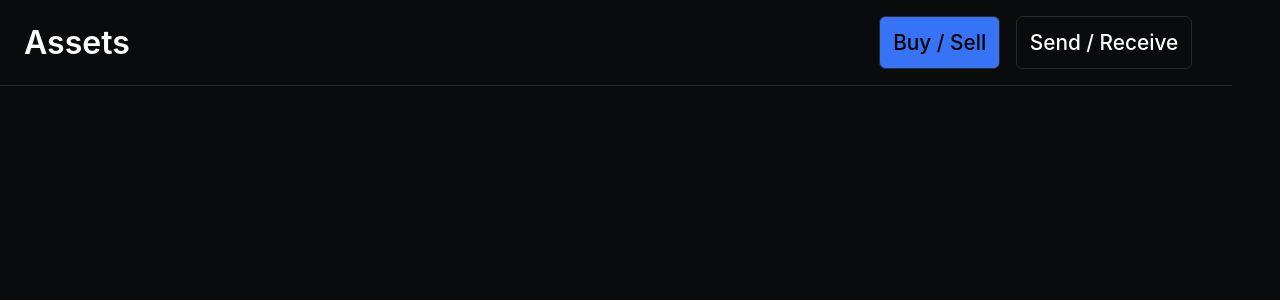
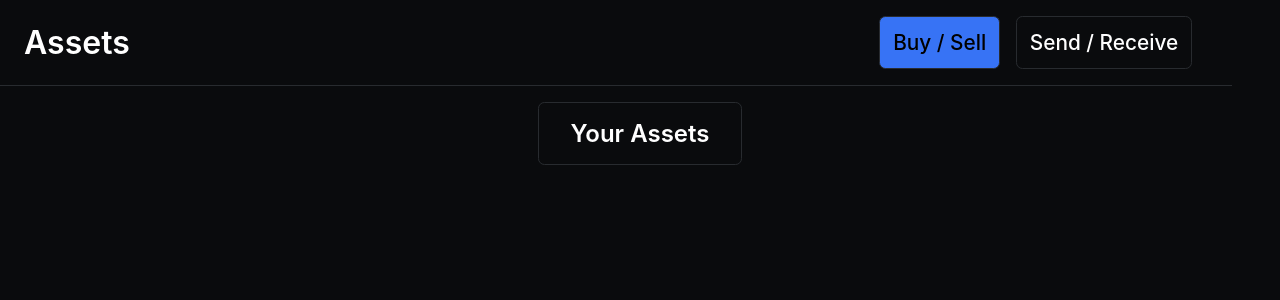
Before and after one commit to yash251/coinbase-clone-web3, a Next.js app: page /Dashboard in a window 1280 px wide. Shown: the top 300 px of the page. Built offline with nearby package versions, Linux system fonts and the light colour scheme; what @3rdweb/hooks would draw is missing.

Commit message:
portfolio->main->dashboard

```diff
--- /dev/null
+++ b/components/Main.js
@@ -0,0 +1,23 @@
+import React from 'react'
+import styled from 'styled-components'
+import Portfolio from './Portfolio'
+
+const Main = () => {
+  return (
+    <Wrapper>
+        <Portfolio />
+    </Wrapper>
+  )
+}
+
+export default Main
+
+const Wrapper = styled.div`
+    display: flex;
+    max-height: calc(100vh - 64px);
+    overflow: scroll;
+
+    & div {
+        border-radius: 0.4rem;
+    }
+`
--- a/components/Portfolio.js
+++ b/components/Portfolio.js
@@ -1,9 +1,53 @@
 import React from 'react'
+import styled from 'styled-components'
 
 const Portfolio = () => {
   return (
-    <div>Portfolio</div>
+    <Wrapper>
+        <PortfolioTable>
+            <TableItem>
+                <Title>Your Assets</Title>
+            </TableItem>
+        </PortfolioTable>
+    </Wrapper>
   )
 }
 
 export default Portfolio
+
+const Wrapper = styled.div`
+    flex: 1;
+    display: flex;
+    justify-content: center;
+`
+const Content = styled.div`
+    width: 100%;
+    max-width: 1000px;
+    padding: 2rem 1rem;
+`
+const PortfolioTable = styled.div`
+    margin-top: 1rem;
+    border: 1px solid #282b2f;
+`
+const Table = styled.table`
+    width: 100%;
+`
+const TableRow = styled.tr`
+    width: 100%;
+    display: flex;
+    justify-content: space-between;
+
+    & > th {
+        text-align: left;
+    }
+`
+const TableItem = styled.div`
+    padding: 1rem 2rem;
+`
+const Divider = styled.div`
+    border-bottom: 1px solid #282b2f;
+`
+const Title = styled.div`
+    font-size: 1.5rem;
+    font-weight: 600;
+`
--- a/pages/Dashboard.js
+++ b/pages/Dashboard.js
@@ -1,12 +1,14 @@
 import React from 'react'
 import Header from '../components/Header'
 import styled from 'styled-components'
+import Main from '../components/Main'
 
 const Dashboard = ({address}) => {
   return (
     <Wrapper>
       <MainContainer>
         <Header />
+        <Main />
       </MainContainer>
     </Wrapper>
   )
```
